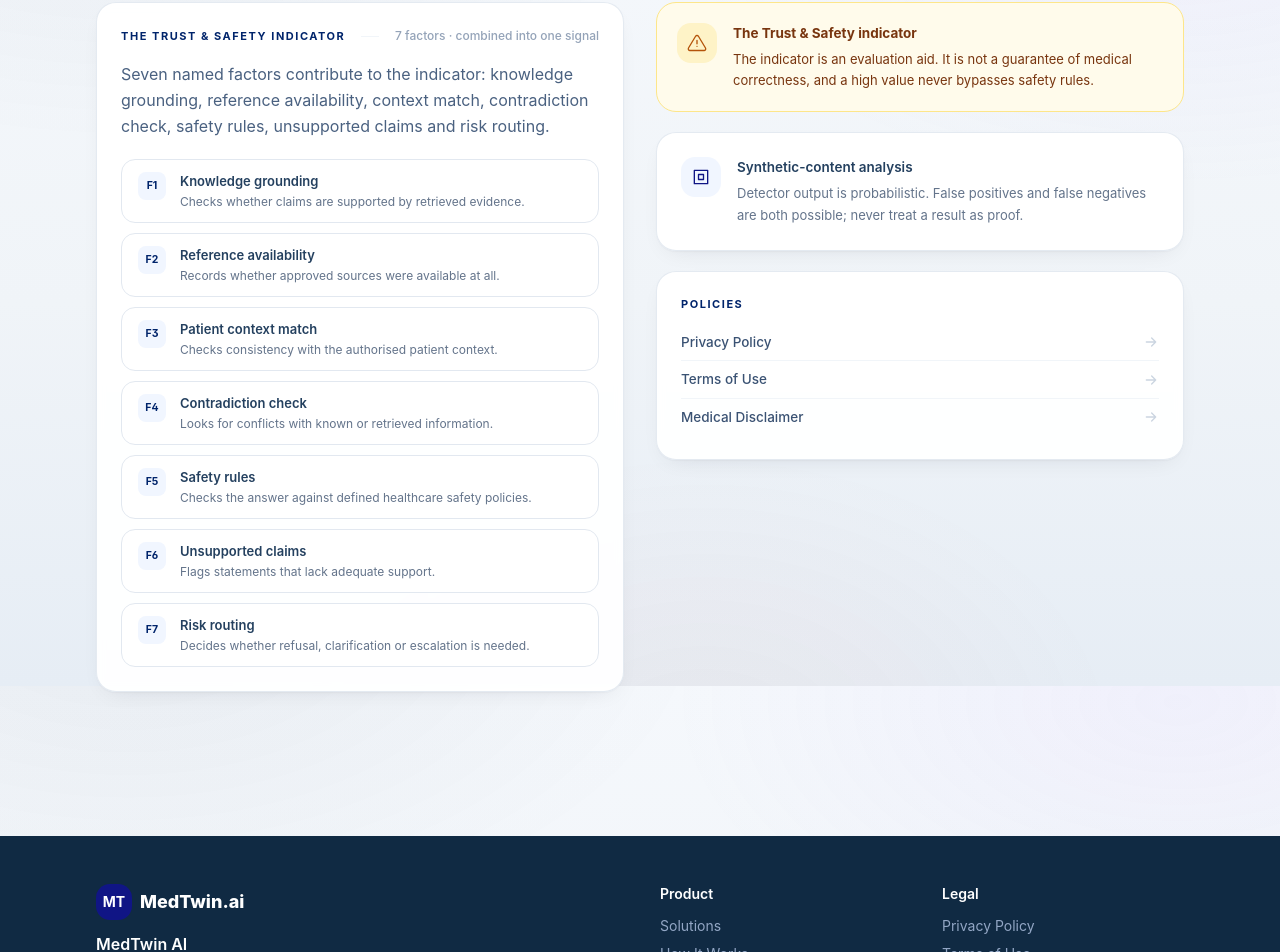
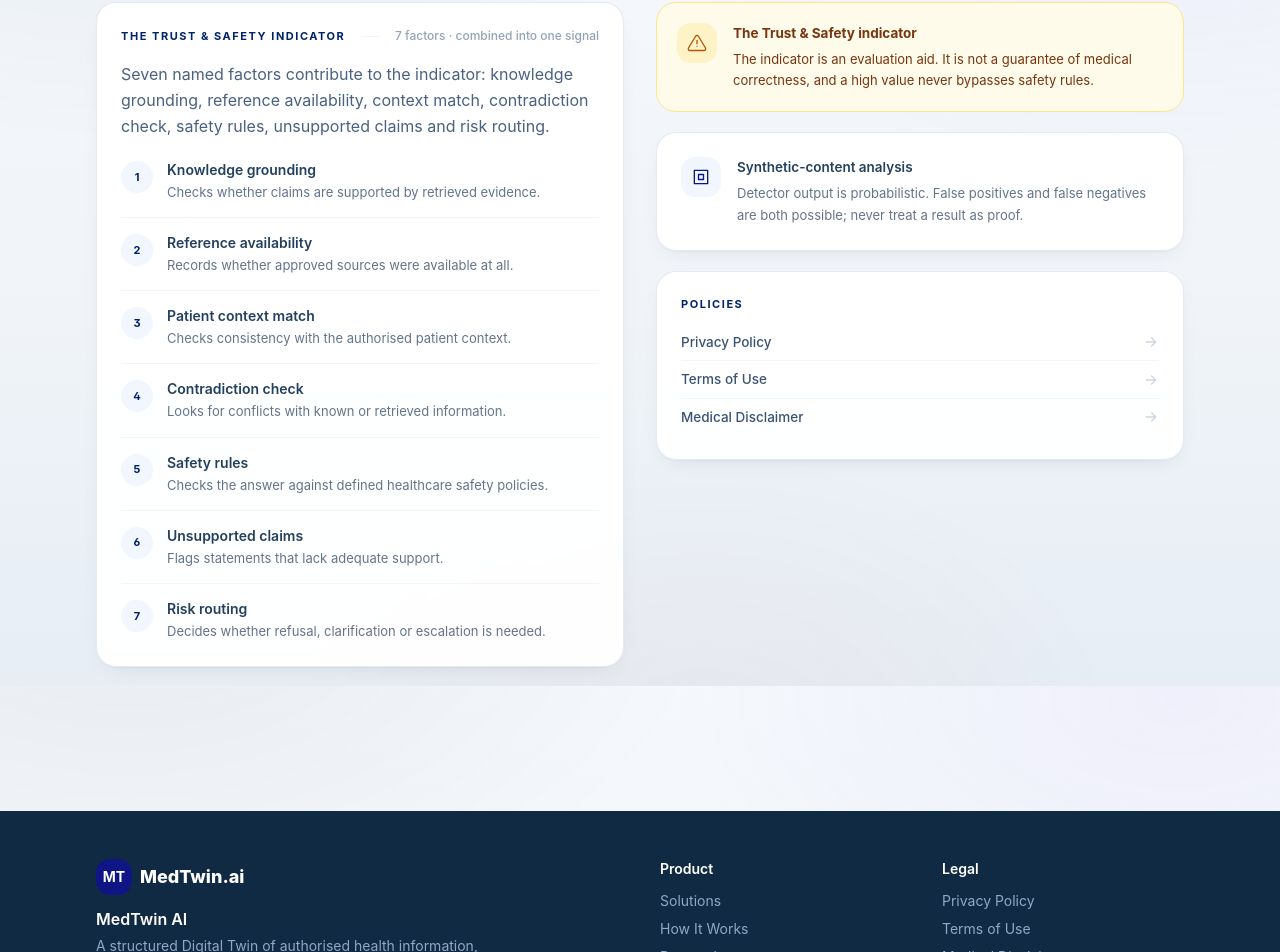
Before and after one commit to simul49/MedTwin-AI, a Vue app in the folder frontend/: page /trust-safety in a window 1280 px wide. Shown: the part 914-1866 px from the top of the page. Built offline with nearby package versions, Linux system fonts and the light colour scheme; no server answers; the HTML template or start-up script is replaced by a standard one.

Commit message:
ui: declutter indicator factor list
The boxed rows inside a bordered card nested borders too deeply and
looked busy. Factors are now calm divider rows with numbered brand
circles — one level of containment, consistent typography.

```diff
--- a/frontend/src/views/public/TrustSafetyView.vue
+++ b/frontend/src/views/public/TrustSafetyView.vue
@@ -120,18 +120,18 @@ const controlIcons = [
         </div>
         <p class="mt-4 leading-relaxed text-ink-600">{{ t('trust.indicatorBody') }}</p>
 
-        <ol class="mt-5 space-y-2.5">
+        <ol class="mt-4 divide-y divide-ink-100">
           <li
             v-for="(factor, index) in factors"
             :key="factor.key"
-            class="group flex gap-3.5 rounded-xl border border-ink-200 bg-white px-4 py-3 transition-colors duration-300 hover:border-brand-300"
+            class="flex items-start gap-3.5 py-3.5 first:pt-1 last:pb-0"
           >
-            <span class="flex h-7 w-7 shrink-0 items-center justify-center rounded-lg bg-brand-50 text-[10.5px] font-bold text-brand-700 transition-colors duration-300 group-hover:bg-brand-100">
-              F{{ index + 1 }}
+            <span class="mt-0.5 flex h-8 w-8 shrink-0 items-center justify-center rounded-full bg-brand-50 text-[11px] font-bold text-brand-700">
+              {{ index + 1 }}
             </span>
             <div>
-              <p class="text-[13px] font-semibold text-ink-800">{{ t(`safety.${factor.key}`) }}</p>
-              <p class="muted mt-0.5 text-[12px] leading-snug">{{ factor.body }}</p>
+              <p class="text-[14px] font-semibold text-ink-800">{{ t(`safety.${factor.key}`) }}</p>
+              <p class="muted mt-0.5 text-[13px] leading-relaxed">{{ factor.body }}</p>
             </div>
           </li>
         </ol>
```
